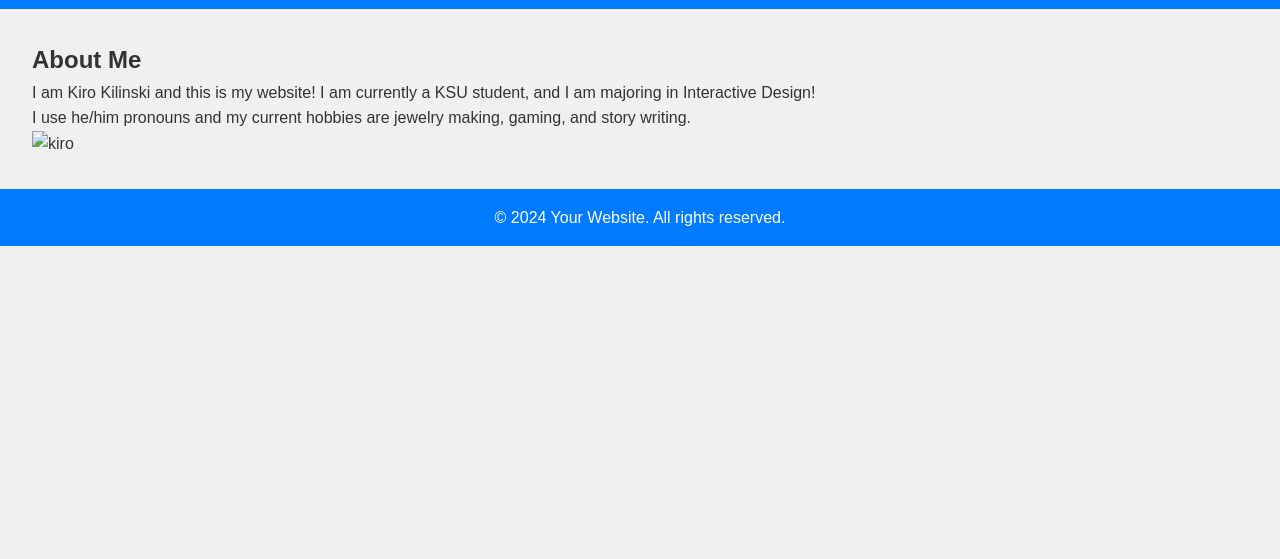
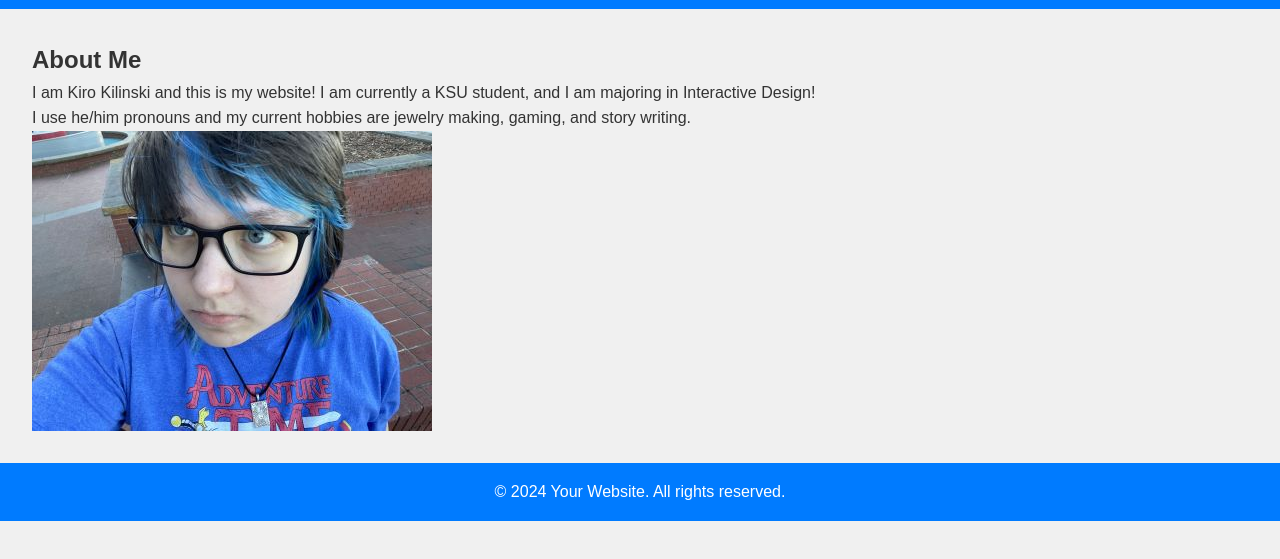
Before and after one commit to KiroKil/web-development-project, a plain HTML site: page about.html in a window 1280 px wide. Shown: the part 141-700 px from the top of the page. Drawn offline with Linux system fonts and the light colour scheme.

Commit message:
Update about.html
jpg

```diff
--- a/about.html
+++ b/about.html
@@ -21,7 +21,7 @@ irl.png<!DOCTYPE html>
         <h2>About Me</h2>
         <p>I am Kiro Kilinski and this is my website! I am currently a KSU student, and I am majoring in Interactive Design!</p>
         <p>I use he/him pronouns and my current hobbies are jewelry making, gaming, and story writing.</p>
-        <img src="me irl.png" alt="kiro" />
+        <img src="me irl.jpg" alt="kiro" />
     </main>
     <footer>
         <p>&copy; 2024 Your Website. All rights reserved.</p>
```
